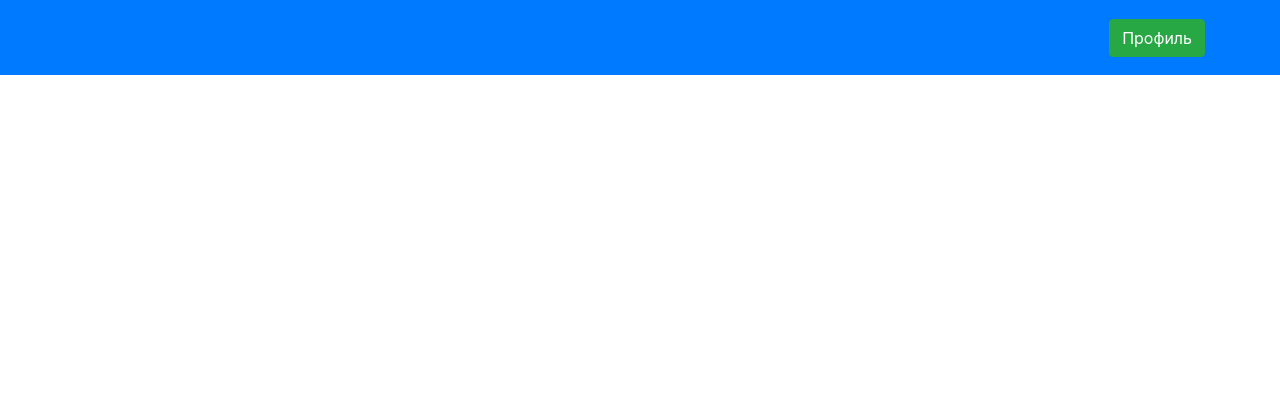
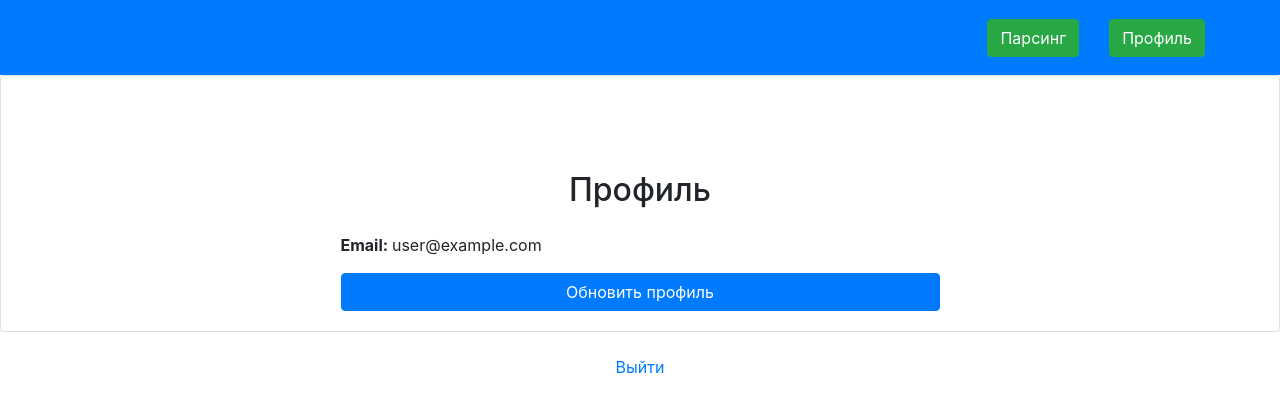
Before and after one commit to Cameriusm/HTML-parser, a React (Create React App) app: page /profile in a window 1280 px wide. Shown: the top 412 px of the page. Built offline with nearby package versions, Linux system fonts and the light colour scheme; no server answers; sample sign-in values are in the browser's storage.

Commit message:
Fix small bugs

```diff
--- a/src/App.css
+++ b/src/App.css
@@ -12,7 +12,7 @@
   margin-right: 75px;
 }
 .navbars button {
-  margin-left: 35px;
+  margin-left: 30px;
 }
 Form {
   width: 25%;
--- a/src/components/App.js
+++ b/src/components/App.js
@@ -1,15 +1,15 @@
 import React from 'react';
-import { Container } from 'react-bootstrap';
 import { AuthProvider } from '../contexts/AuthContext';
 import Signup from './Signup';
 import { BrowserRouter as Router, Switch, Route } from 'react-router-dom';
-import Dashboard from './Dashboard';
+import Profile from './Profile';
 import Login from './Login';
 import PrivateRoute from './PrivateRoute';
 import ForgotPassword from './ForgotPassword';
 import UpdateProfile from './UpdateProfile';
 import NavBar from './NavBar';
 import '../App.css';
+import Dashboard from './Dashboard';
 
 function App() {
   return (
@@ -19,6 +19,7 @@ function App() {
           <NavBar />
           <Switch>
             <PrivateRoute exact path="/" component={Dashboard} />
+            <PrivateRoute exact path="/profile" component={Profile} />
             <PrivateRoute path="/update-profile" component={UpdateProfile} />
             <Route path="/signup" component={Signup} />
             <Route path="/login" component={Login} />
--- a/src/components/Dashboard.js
+++ b/src/components/Dashboard.js
@@ -1,42 +1,5 @@
-import React, { useState } from 'react';
-import { Card, Button, Alert } from 'react-bootstrap';
-import { useAuth } from '../contexts/AuthContext';
-import { Link, useHistory } from 'react-router-dom';
+import React from 'react';
 
 export default function Dashboard() {
-  const [error, setError] = useState('');
-  const { currentUser, logout } = useAuth();
-  const history = useHistory();
-
-  async function handleLogout() {
-    setError('');
-
-    try {
-      await logout();
-      history.push('/login');
-    } catch {
-      setError('Failed to log out');
-    }
-  }
-
-  return (
-    <>
-      <Card>
-        <Card.Body className="w-50 m-auto">
-          <h2 className="text-center mb-4 form-title">Профиль</h2>
-          {error && <Alert variant="danger">{error}</Alert>}
-          <strong>Email: </strong>
-          {currentUser.email}
-          <Link to="/update-profile" className="btn btn-primary w-100 mt-3">
-            Обновить профиль
-          </Link>
-        </Card.Body>
-      </Card>
-      <div className="w-100 text-center mt-3">
-        <Button variant="link" onClick={handleLogout}>
-          Выйти
-        </Button>
-      </div>
-    </>
-  );
+  return <div>ff</div>;
 }
--- a/src/components/NavBar.js
+++ b/src/components/NavBar.js
@@ -1,8 +1,6 @@
 import React from 'react';
-import { Button } from 'react-bootstrap';
-import { Redirect } from 'react-router-dom';
 import { useAuth } from '../contexts/AuthContext';
-import { Link, useHistory } from 'react-router-dom';
+import { Link } from 'react-router-dom';
 
 export default function NavBar(props) {
   const { currentUser } = useAuth();
@@ -20,8 +18,11 @@ export default function NavBar(props) {
         </div>
       ) : (
         <div className="navButtons">
+          <Link to="/profile">
+            <button className="btn btn-success float-right">Профиль</button>
+          </Link>
           <Link to="/">
-            <button className="btn btn-success float-right">Профиль</button>
+            <button className="btn btn-success float-right">Парсинг</button>
           </Link>
         </div>
       )}
--- /dev/null
+++ b/src/components/Profile.js
@@ -0,0 +1,42 @@
+import React, { useState } from 'react';
+import { Card, Button, Alert } from 'react-bootstrap';
+import { useAuth } from '../contexts/AuthContext';
+import { Link, useHistory } from 'react-router-dom';
+
+export default function Profile() {
+  const [error, setError] = useState('');
+  const { currentUser, logout } = useAuth();
+  const history = useHistory();
+
+  async function handleLogout() {
+    setError('');
+
+    try {
+      await logout();
+      history.push('/login');
+    } catch {
+      setError('Failed to log out');
+    }
+  }
+
+  return (
+    <>
+      <Card>
+        <Card.Body className="w-50 m-auto">
+          <h2 className="text-center mb-4 form-title">Профиль</h2>
+          {error && <Alert variant="danger">{error}</Alert>}
+          <strong>Email: </strong>
+          {currentUser.email}
+          <Link to="/update-profile" className="btn btn-primary w-100 mt-3">
+            Обновить профиль
+          </Link>
+        </Card.Body>
+      </Card>
+      <div className="w-100 text-center mt-3">
+        <Button variant="link" onClick={handleLogout}>
+          Выйти
+        </Button>
+      </div>
+    </>
+  );
+}
```
